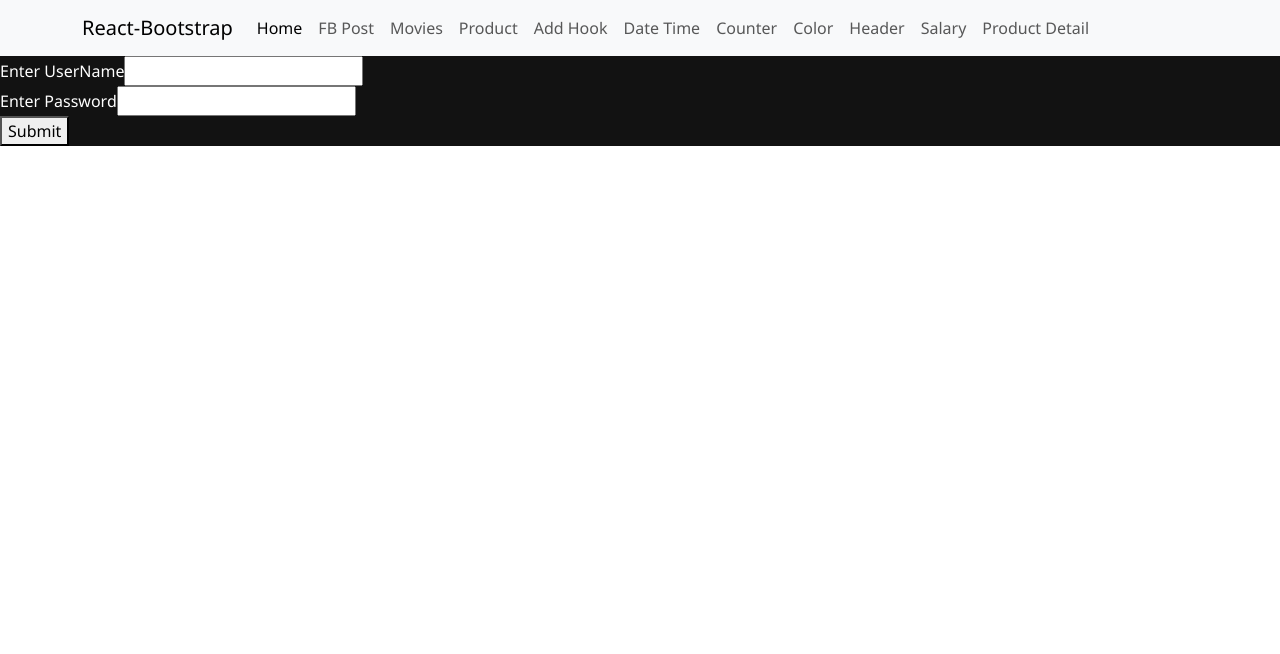
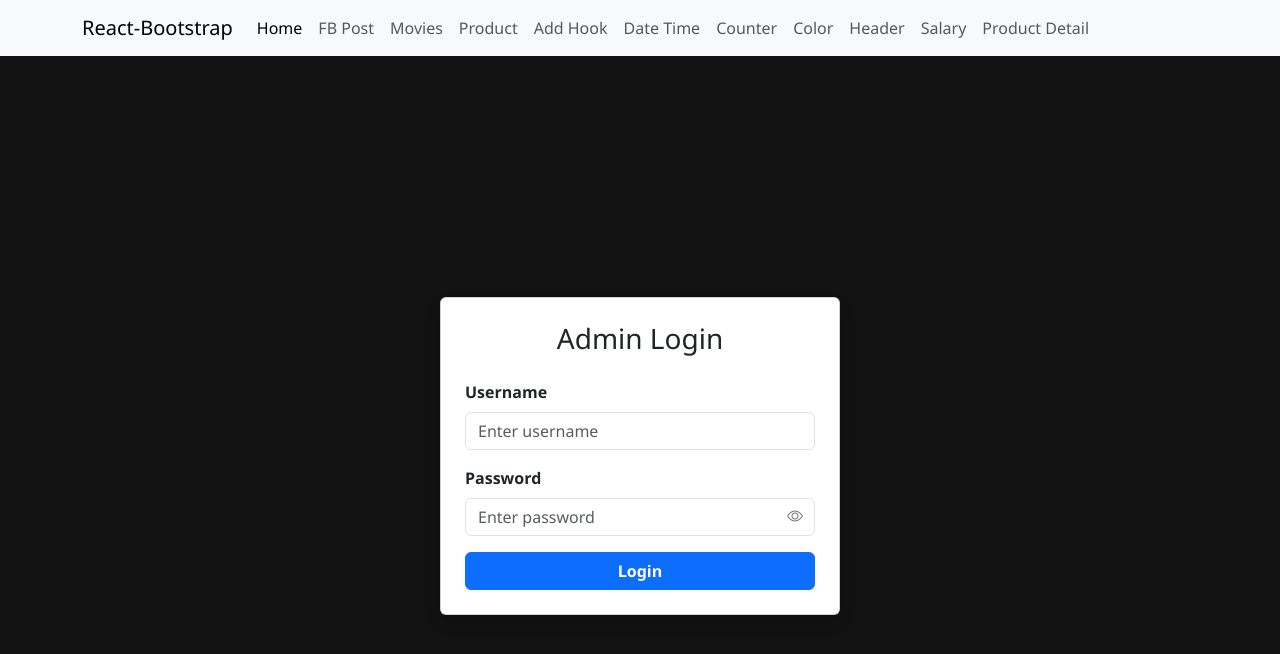
Before and after one commit to Mubeenahmed143/2nd_react-work, a React (Create React App) app: page / in a window 1280 px wide. Shown: the top 654 px of the page. Built offline with nearby package versions, Linux system fonts and the light colour scheme.

Commit message:
login work 08/july/2025

```diff
--- a/package.json
+++ b/package.json
@@ -8,6 +8,7 @@
     "@testing-library/react": "^16.3.0",
     "@testing-library/user-event": "^13.5.0",
     "bootstrap": "^5.3.6",
+    "bootstrap-icons": "^1.13.1",
     "react": "^19.1.0",
     "react-bootstrap": "^2.10.10",
     "react-dom": "^19.1.0",
--- a/src/App.js
+++ b/src/App.js
@@ -11,7 +11,7 @@ import Color from './events';
 import Addhook from "./book_hook";
 import FacebookPost from './fb_post'
 import EmployeeSalary from './inputs'
-import Login from './form'
+import StaticLogin from './form'
 import Counter from './effects_pro';
 import React, { createContext, useState } from 'react';
 
@@ -21,7 +21,7 @@ import Layout from './layout';
 // import AppNavbar from './navbar';  // moved to Layout
 import MovieList from './props';
 import Moviedetail from './props_detail'; // ✅ Correct
- // ✅ Correct
+import Login from './login';
 
 
 export const MyContext = createContext();
@@ -44,7 +44,7 @@ function App() {
       <div className="dark-theme">
         <Routes>
           <Route element={<Layout />}>
-            <Route index element={<Login />} />
+            <Route path='/' element={<Login />} />
             <Route path="/fb_post" element={<FacebookPost />} />
             <Route path="/one" element={<Movies />} />
             <Route path="/product" element={<DummyJsonComponent />} />
--- a/src/form.jsx
+++ b/src/form.jsx
@@ -1,6 +1,6 @@
 import react, { useState } from "react";
 
-function Login() {
+function StaticLogin() {
     let [name, setname] = useState('');
     let [password, setpassword] = useState('');
 
@@ -50,7 +50,7 @@ function Login() {
 
 }
 
-export default Login;
+export default StaticLogin;
 
 
 
--- /dev/null
+++ b/src/login.jsx
@@ -0,0 +1,106 @@
+import React, { useState } from "react";
+import 'bootstrap/dist/css/bootstrap.min.css';
+import 'bootstrap-icons/font/bootstrap-icons.css';
+import { useNavigate } from "react-router-dom";
+
+const Login = () => {
+  const navigate = useNavigate();
+  const [formData, setFormData] = useState({
+    username: "",
+    password: "",
+  });
+  const [error, setError] = useState("");
+  const [showPassword, setShowPassword] = useState(false); // password visibility toggle
+
+  const handleChange = (e) => {
+    setFormData({
+      ...formData,
+      [e.target.name]: e.target.value,
+    });
+    setError("");
+  };
+
+  const handleSubmit = (e) => {
+    e.preventDefault();
+
+    const { username, password } = formData;
+
+    if (username === "admin" && password === "admin123") {
+      navigate("/fb_post");
+    } else {
+      setError("Invalid username or password.");
+    }
+  };
+
+  return (
+    <div className="container d-flex justify-content-center align-items-center min-vh-100 px-3">
+      <div className="card shadow p-4" style={{ maxWidth: "400px", width: "100%" }}>
+        <h3 className="text-center mb-4">Admin Login</h3>
+        <form onSubmit={handleSubmit}>
+          <div className="mb-3">
+            <label htmlFor="username" className="form-label fw-semibold">
+              Username
+            </label>
+            <input
+              type="text"
+              className="form-control"
+              id="username"
+              name="username"
+              placeholder="Enter username"
+              value={formData.username}
+              onChange={handleChange}
+              required
+              autoComplete="username"
+            />
+          </div>
+
+          <div className="mb-3 position-relative">
+            <label htmlFor="password" className="form-label fw-semibold">
+              Password
+            </label>
+            <input
+              type={showPassword ? "text" : "password"}
+              className="form-control"
+              id="password"
+              name="password"
+              placeholder="Enter password"
+              value={formData.password}
+              onChange={handleChange}
+              required
+              autoComplete="current-password"
+            />
+            <span
+              onClick={() => setShowPassword(!showPassword)}
+              style={{
+                position: "absolute",
+                top: "38px",
+                right: "12px",
+                cursor: "pointer",
+                color: "#6c757d",
+                userSelect: "none"
+              }}
+              aria-label={showPassword ? "Hide password" : "Show password"}
+              role="button"
+              tabIndex={0}
+              onKeyDown={(e) => {
+                if (e.key === "Enter" || e.key === " ") {
+                  setShowPassword(!showPassword);
+                }
+              }}
+            >
+              <i className={`bi ${showPassword ? "bi-eye-slash" : "bi-eye"}`}></i>
+            </span>
+          </div>
+
+          {error && <div className="alert alert-danger">{error}</div>}
+
+          <button type="submit" className="btn btn-primary w-100 fw-semibold">
+            Login
+          </button>
+        </form>
+      </div>
+    </div>
+  );
+};
+
+export default Login;
```
Also changed, not shown: 1 other file (tests, documents, lock files or other folders).
